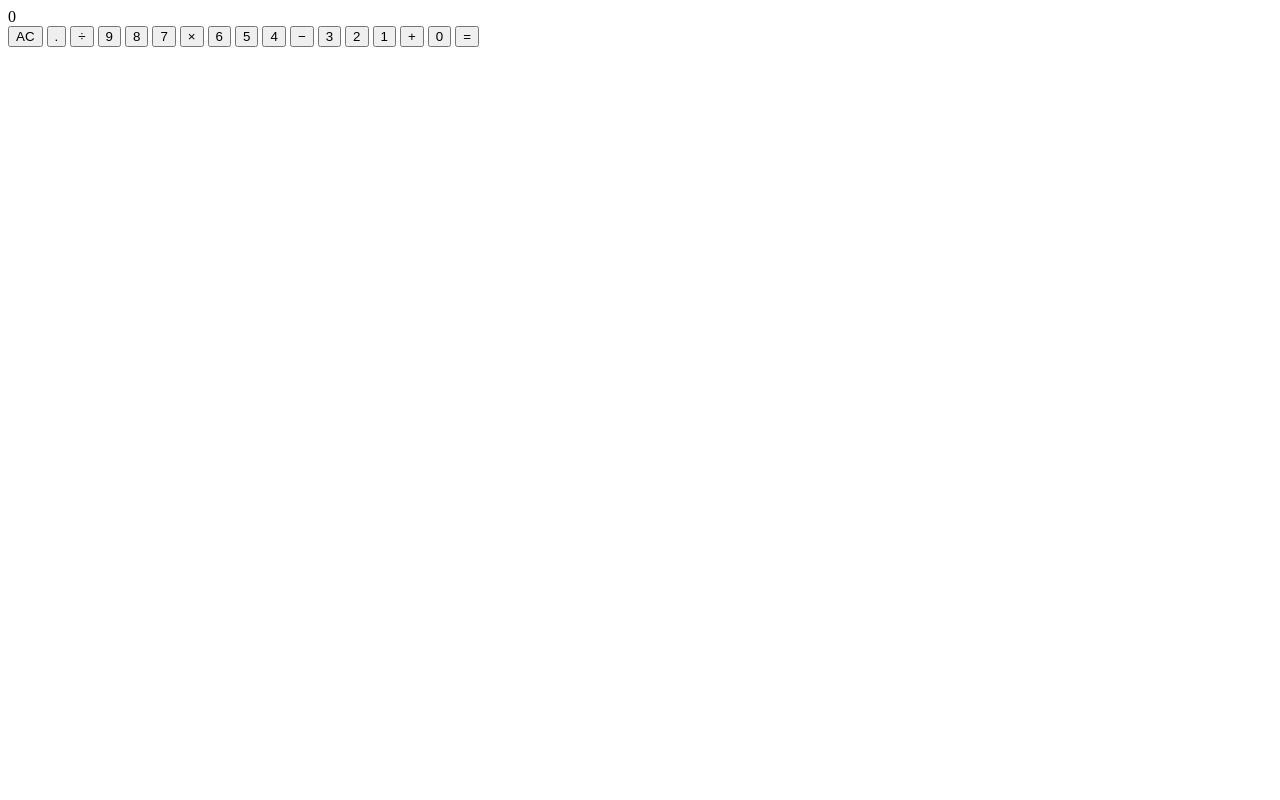
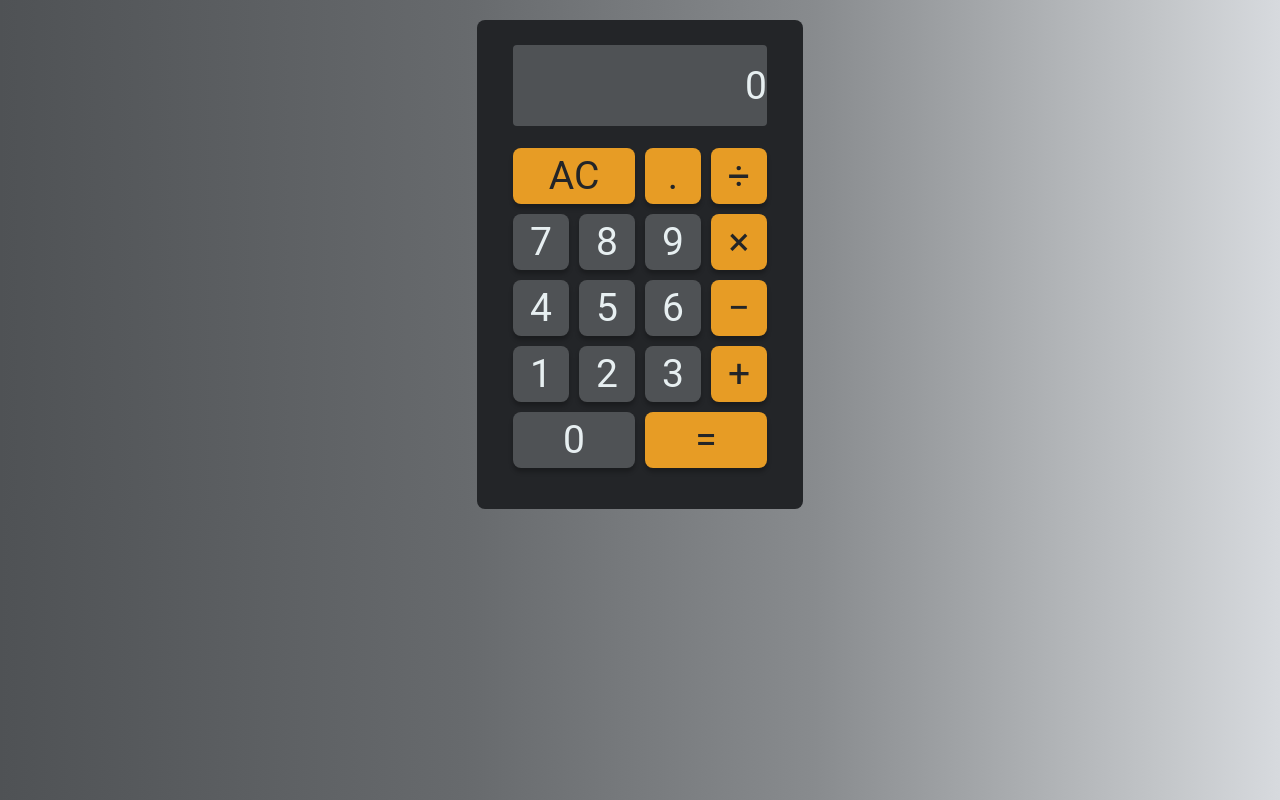
Before and after one commit to nicolenaspect/simple-web-calcualtor, a plain HTML site: page index.html in a window 1280 px wide. Drawn offline with Linux system fonts and the light colour scheme.

Commit message:
style added

```diff
--- a/index.html
+++ b/index.html
@@ -7,28 +7,31 @@
     <title>Calculator</title>
     <script src="script.js"></script>
     <link rel="stylesheet" href="style.css">
+
 </head>
 <body>
     <div class="calculator">
         <div class="calculator__display">0</div>
         <div class="calculator__keys">
-            <button class="key--operator" data-action="clear">AC</button>
+            <div class="button-container">
+                <button class="key--operator big" data-action="clear">AC</button>
                 <button class="key--operator" data-action="decimal" >.</button>
                 <button class="key--operator"data-action="divide">&divide;</button>
+                <button>7</button>
+                <button>8</button>
                 <button>9</button>
-            <button>8</button>
-            <button>7</button>
                 <button class="key--operator" data-action="multiplication">&times;</button>
+                <button>4</button>
+                <button>5</button>
                 <button>6</button>
-            <button>5</button>
-            <button>4</button>
                 <button class="key--operator" data-action="minus">&minus;</button>
+                <button>1</button>
+                <button>2</button>
                 <button>3</button>
-            <button>2</button>
-            <button>1</button>
                 <button class="key--operator" data-action="plus">&plus;</button>
-            <button>0</button>
-            <button class="key--operator" data-action="equals">&equals;</button>
+                <button class="big">0</button>
+                <button class="key--operator big" data-action="equals">&equals;</button>
+            </div>
         </div>
     </div>
 </body>
--- a/style.css
+++ b/style.css
@@ -0,0 +1,84 @@
+:root {
+    --text: #e7eff1;
+    --secondarycolor: #4f5255;
+    --maincolor: #232528;
+    --backgroundgradient: linear-gradient(33deg, #4f5255 0%, #6f7275 49.25%, #d7dade 100%);
+    --firststyle: 400 1.953125rem/normal Roboto;
+    --secondstyle: 400 2.4412500858306885rem/normal Roboto;
+   }
+
+   body,
+   .button-container,
+   .calculator__display {
+       display: flex;
+
+   }
+
+   body {
+       padding: 0;
+       margin: 0;
+       background-image: linear-gradient(to right, #4f5255, #55585b, #5b5e61, #616467, #676a6d, #727578, #7d8083, #888b8e, #9b9ea1, #afb2b5, #c3c6c9, #d7dade);
+       align-items: center;
+   }
+
+
+   .calculator {
+       background-color: var(--maincolor);
+       margin-left: auto;
+       margin-right: auto;
+       margin-top: 20px;
+       overflow: hidden;
+       border-radius: 8px;
+   }
+
+   .button-container {
+       width: 254px;
+       height: 320px;
+       flex-direction: row;
+       gap: 10px;
+       margin: 22px 36px 41px 36px;
+       flex-wrap: wrap;
+
+   }
+
+   button {
+       width: 56px;
+       height: 56px;
+       background-color: var(--secondarycolor);
+       color: var(--text);
+       font-family: Roboto sans-serif;
+       font: var(--secondstyle);
+       box-shadow: 0px 4px 4px rgba(0, 0, 0, 0.25);
+       border: none;
+       border-radius: 8px;
+   }
+
+   button:hover {
+       opacity: calc(85%);
+   }
+
+   button:active {
+       opacity: calc(20%);
+   }
+
+   .big {
+       width: 122px;
+       height: 56px;
+   }
+
+   .calculator__display {
+       background-color: var(--secondarycolor);
+       margin: 25px 36px auto 36px;
+       height: 81px;
+       border-radius: 4px;
+       flex-direction: row-reverse;
+       align-items: center;
+       color: var(--text);
+       font-family: Roboto sans-serif;
+       font: var(--secondstyle);
+   }
+
+   .key--operator {
+       background-color: #E79C25;
+       color: var(--maincolor);
+   }
```
Lines whose indentation alone changed are shown as unchanged.
